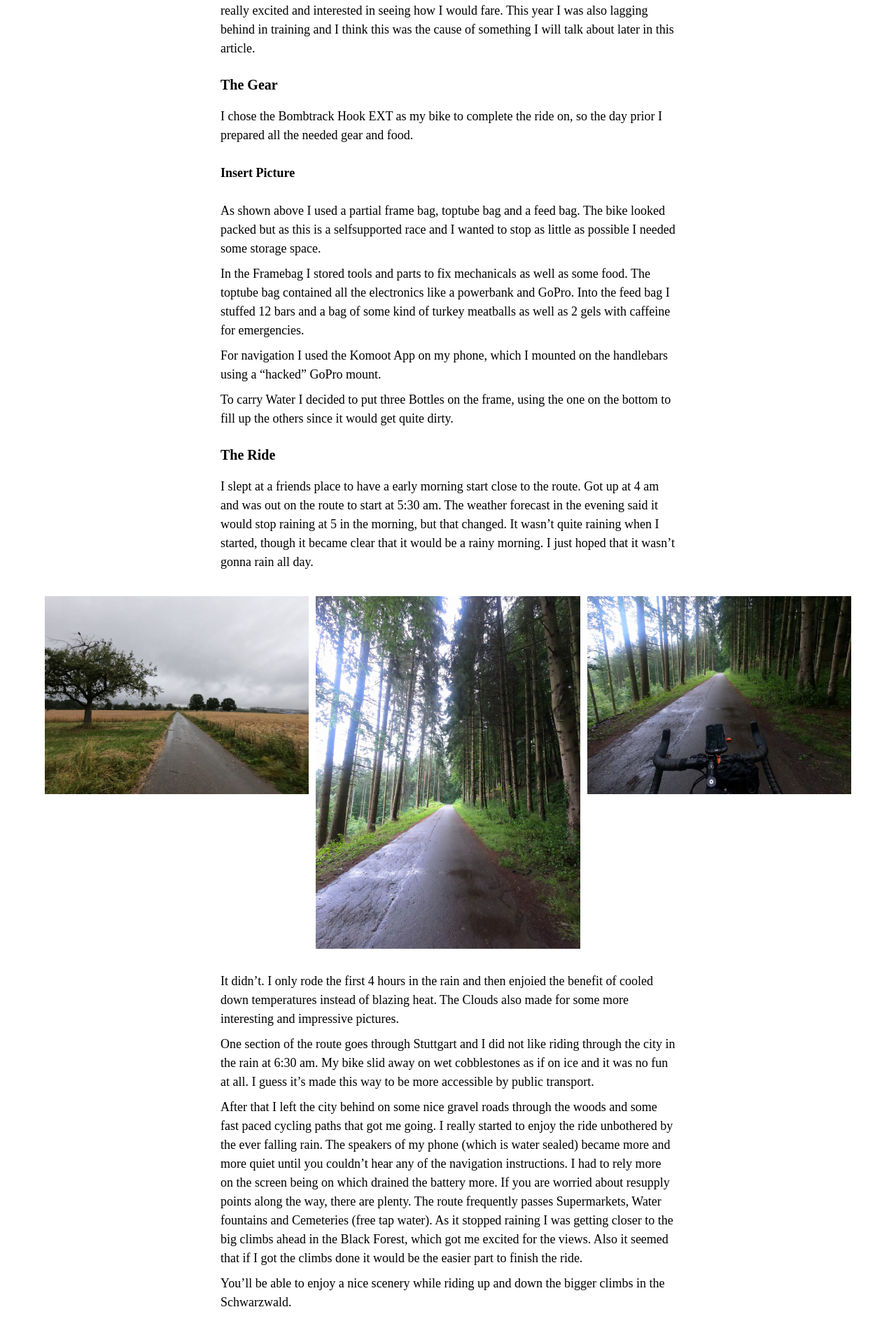
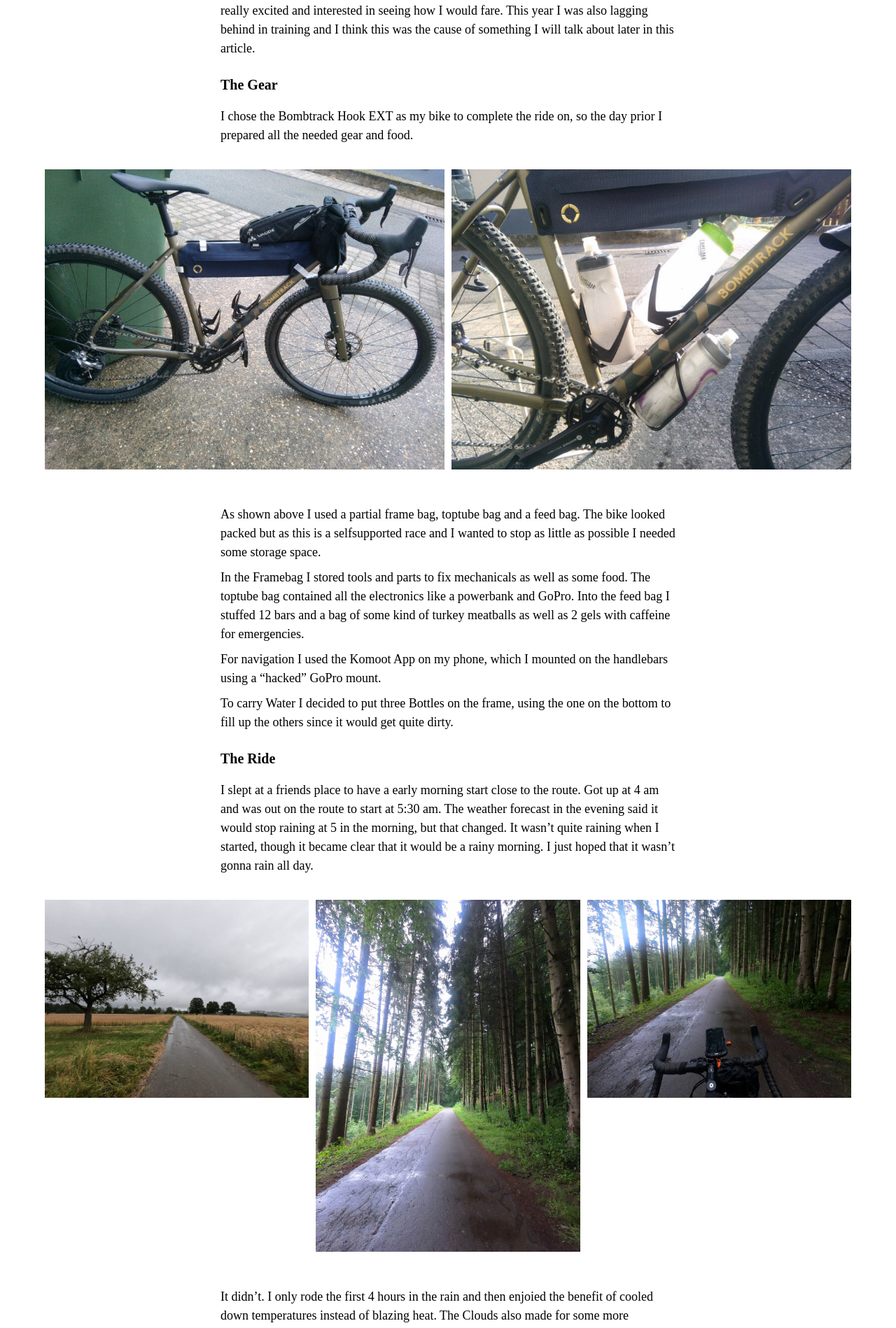
Before and after one commit to SebastianSlash/SebastianSlash.github.io, a Jekyll site: the page built from _posts/adventure/2020-07-21-riding-the-orbit360-BW.md, in a window 1280 px wide. Shown: the part 734-2632 px from the top of the page at 70% size. Built offline with Jekyll 4.4.1, drawn with Linux system fonts in a browser that asks for light colours; some web fonts are replaced.

Commit message:
added responsive landing image, lazy loading post images

```diff
--- a/_includes/post-gallery.html
+++ b/_includes/post-gallery.html
@@ -5,7 +5,7 @@
   {% assign class_no = 1 %}
 
   {% for img in images %}
-      <img class="{{ "imgal_" | append: class_no }}" src="{{ page.img-dir }}{{ img.url }}" alt="{{ img.alt }}">
+      <img class="{{ "imgal_" | append: class_no }}" src="{{ page.img-dir }}{{ img.url }}" alt="{{ img.alt }}" loading="lazy">
       {% assign class_no = class_no | plus: 1 %}
 
   {% endfor %}
--- a/_posts/adventure/2020-07-21-riding-the-orbit360-BW.md
+++ b/_posts/adventure/2020-07-21-riding-the-orbit360-BW.md
@@ -9,15 +9,18 @@
 img-dir: /assets/images/posts/2020-07-21-riding-the-orbit360-BW/
 galleries:
   1:
+    - {url: 'bike_bags.jpg', alt: 'bike with bags'}
+    - {url: 'bottles.jpg', alt: 'bottles on bike'}
+  2:
     - { url: 'orbit360bw_01.jpg', alt: 'boooh'}
     - { url: 'orbit360bw_03.jpg', alt: 'boooh'}
     - { url: 'orbit360bw_04.jpg', alt: 'boooh'}
-  2:
+  3:
     - { url: 'orbit360bw_05.jpg', alt: 'boooh'}
     - { url: 'orbit360bw_07.jpg', alt: 'boooh'}
     - { url: 'orbit360bw_09.jpg', alt: 'boooh'}
     - { url: 'orbit360bw_10.jpg', alt: 'boooh'}
-  3:
+  4:
     - { url: 'orbit360bw_12.jpg', alt: 'boooh'}
     - { url: 'orbit360bw_11.jpg', alt: 'boooh'}
     - { url: 'orbit360bw_13.jpg', alt: 'boooh'}
@@ -32,7 +35,7 @@
 ## The Gear
 I chose the Bombtrack Hook EXT as my bike to complete the ride on, so the day prior I prepared all the needed gear and food.<br>
 
-**Insert Picture**<br>
+{% include post-gallery.html gallery=1 %}<br>
 
 As shown above I used a partial frame bag, toptube bag and a feed bag. The bike looked packed but as this is a selfsupported race and I wanted to stop as little as possible I needed some storage space.<br>
 In the Framebag I stored tools and parts to fix mechanicals as well as some food. The toptube bag contained all the electronics like a powerbank and GoPro. Into the feed bag I stuffed 12 bars and a bag of some kind of turkey meatballs as well as 2 gels with caffeine for emergencies.<br>
@@ -41,18 +44,24 @@
 
 ## The Ride
 I slept at a friends place to have a early morning start close to the route. Got up at 4 am and was out on the route to start at 5:30 am. The weather forecast in the evening said it would stop raining at 5 in the morning, but that changed. It wasn't quite raining when I started, though it became clear that it would be a rainy morning. I just hoped that it wasn't gonna rain all day.<br>
-{% include post-gallery.html gallery=1 %}<br>
+
+{% include post-gallery.html gallery=2 %}<br>
+
 It didn't. I only rode the first 4 hours in the rain and then enjoied the benefit of cooled down temperatures instead of blazing heat. The Clouds also made for some more interesting and impressive pictures.<br>
 One section of the route goes through Stuttgart and I did not like riding through the city in the rain at 6:30 am. My bike slid away on wet cobblestones as if on ice and it was no fun at all. I guess it's made this way to be more accessible by public transport.<br>
 After that I left the city behind on some nice gravel roads through the woods and some fast paced cycling paths that got me going. I really started to enjoy the ride unbothered by the ever falling rain. The speakers of my phone (which is water sealed) became more and more quiet until you couldn't hear any of the navigation instructions. I had to rely more on the screen being on which drained the battery more.
 If you are worried about resupply points along the way, there are plenty. The route frequently passes Supermarkets, Water fountains and Cemeteries (free tap water).
 As it stopped raining I was getting closer to the big climbs ahead in the Black Forest, which got me excited for the views. Also it seemed that if I got the climbs done it would be the easier part to finish the ride.<br>
 You'll be able to enjoy a nice scenery while riding up and down the bigger climbs in the Schwarzwald.<br>
-{% include post-gallery.html gallery=2 %}<br>
+
+{% include post-gallery.html gallery=3 %}<br>
+
 Before nearly reaching the highest point on the route I discovered a one person chairlift. Since I worked as a lifty for a whole winter in Austria I was really stoked on seeing this rarity. There are quite a few lifts scattered around the relatively small Mountains of the Black Forest, featuring short and beginner friendly slopes.<br>
 Going further up the Mountain I spottet what looked like a (maybe abandoned) ski jump on the facing mountain side.<br>
 On the top of this same Climb there is a great view to be taken in. You'll be able to see down through the mountains all the way to Strasbourg in France. The sun shining in between the clouds made this even more stunning and beautiful.<br>
-{% include post-gallery.html gallery=3 %}<br>
+
+{% include post-gallery.html gallery=4 %}<br>
+
 As a reward for the hard effort climbing up, on the way down I was able to make up for the time admiring the view with some fast kilometres along the valley.<br>
 I must say by this point through the route, at about 182 km and 2841 m of climbing my legs got quite tired and I had a harder time going up the following hills.<br>
 Nearing the end of the ride, some flatter terrain and quite a bit of roads in the mix I started to push some more to make those kms. It's a race after all. To finally finish was also part of the reason.<br>
--- a/_sass/landing.sass
+++ b/_sass/landing.sass
@@ -12,9 +12,14 @@
   align-content: stretch
   justify-content: center
 
-
+@media (min-width: 501px)
+  .home_picture
+    background-image: url(/assets/images/home_face1.jpg)
+@media (max-width: 500px)
+  .home_picture
+    background-image: url(/assets/images/landing_head_mobile.JPG)
 .home_picture
-  background-image: url(/assets/images/home_face1.jpg)
+  // background-image: url(/assets/images/home_face1.jpg)
   height: 100vh
   // width: 50vw
   // min-width: 450px
```
Also changed, not shown: assets/images/bike_bags.jpg (added), assets/images/bottles.jpg (added), assets/images/landing_head.JPG (added), assets/images/landing_head_mobile.JPG (added), assets/images/landing_head_mobile1.JPG (added), assets/images/landing_head_mobile_org.JPG (added), assets/images/landing_head_org.JPG (added), assets/images/posts/2020-07-21-riding-the-orbit360-BW/bike_bags.jpg (added), assets/images/posts/2020-07-21-riding-the-orbit360-BW/bottles.jpg (added).
